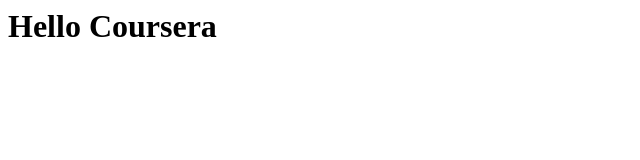
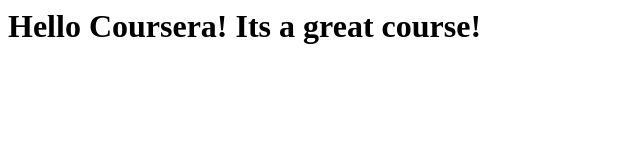
Before and after one commit to Baqir-C/coursera-test, a plain HTML site: page site/index.html in a window 1280 px wide. Shown: the whole page, without its empty margins (0-640 px from the left). Drawn offline with Linux system fonts and the light colour scheme.

Commit message:
small addition to page content

```diff
--- a/site/index.html
+++ b/site/index.html
@@ -3,6 +3,6 @@
         <title>Hello Coursera</title>
     </head>
     <body>
-        <h1>Hello Coursera</h1>
+        <h1>Hello Coursera! Its a great course!</h1>
     </body>
 </html>
```
